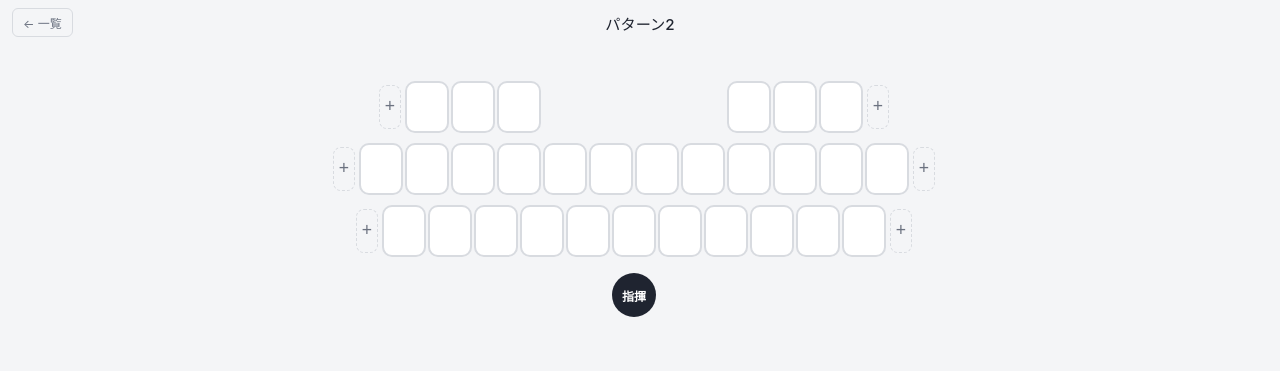
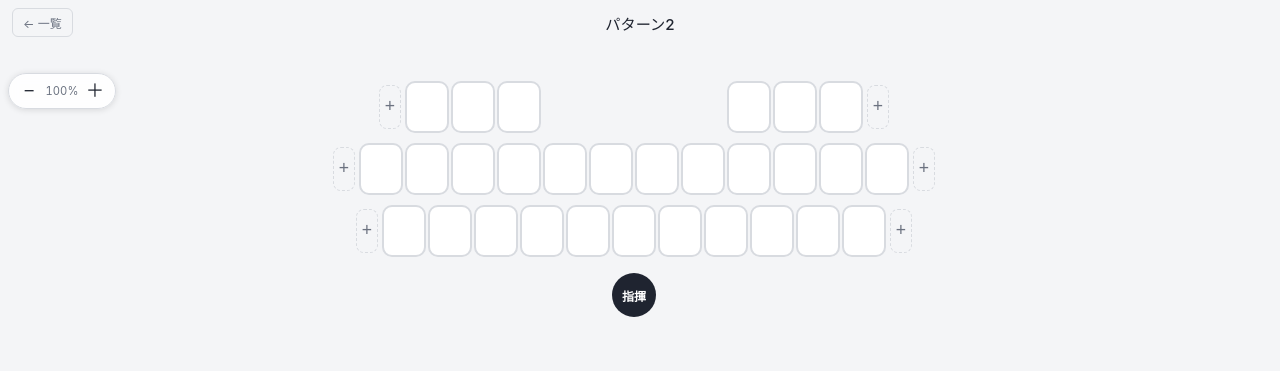
Before and after one commit to Kuro-Masa/order-maker, a React (Vite) app: page / in a window 1280 px wide. Both pictures are taken after a click on the button "＋ 新しいレイアウト". Shown: the top 371 px of the page. Built offline with nearby package versions, Linux system fonts and the light colour scheme.

Commit message:
Add zoom in/out controls to grid layout (upper-left)
Co-Authored-By: Claude Sonnet 4.6 <noreply@anthropic.com>

```diff
--- a/src/features/grid/GridView.tsx
+++ b/src/features/grid/GridView.tsx
@@ -1,4 +1,4 @@
-import { useRef, useLayoutEffect, type MouseEvent } from "react";
+import { useState, useRef, useLayoutEffect, type MouseEvent } from "react";
 import { rowShiftPx, showsCenterLine } from "../../state/patternHelpers";
 import { useApp } from "../../state/AppStoreContext";
 import { Row } from "./Row";
@@ -7,6 +7,7 @@ import { useGridLayout } from "./useGridLayout";
 
 export function GridView() {
   const { activePattern, mode, addLine, updateLinePos, toolbarMode, setSelectedEditRow } = useApp();
+  const [zoom, setZoom] = useState(1);
   const wrapRef = useRef<HTMLElement>(null);
   const gridRef = useRef<HTMLDivElement>(null);
   const cellsWrapRefs = useRef<(HTMLDivElement | null)[]>([]);
@@ -40,9 +41,35 @@ export function GridView() {
   const lastRow = activePattern.rows[activePattern.rows.length - 1];
   const lastShift = lastRow ? rowShiftPx(lastRow) : 0;
 
+  const zoomStep = 0.1;
+  const minZoom = 0.3;
+  const maxZoom = 1.5;
+
   return (
     <section className="gridWrap" ref={wrapRef}>
-      <div className="gridRows" ref={gridRef} onClick={handleGridClick}>
+      <div className="gridZoomControls">
+        <button
+          type="button"
+          className="gridZoomBtn"
+          aria-label="縮小"
+          disabled={zoom <= minZoom}
+          onClick={() => setZoom((z) => parseFloat(Math.max(minZoom, z - zoomStep).toFixed(1)))}
+        >−</button>
+        <span className="gridZoomLabel">{Math.round(zoom * 100)}%</span>
+        <button
+          type="button"
+          className="gridZoomBtn"
+          aria-label="拡大"
+          disabled={zoom >= maxZoom}
+          onClick={() => setZoom((z) => parseFloat(Math.min(maxZoom, z + zoomStep).toFixed(1)))}
+        >＋</button>
+      </div>
+      <div
+        className="gridRows"
+        ref={gridRef}
+        style={zoom !== 1 ? { transform: `scale(${zoom})`, transformOrigin: "top center" } : undefined}
+        onClick={handleGridClick}
+      >
         {activePattern.rows.map((row, r) => (
           <Row
             key={r}
--- a/src/index.css
+++ b/src/index.css
@@ -381,6 +381,59 @@ svg {
   overflow-x: auto;
   -webkit-overflow-scrolling: touch;
   margin-bottom: 14px;
+  position: relative;
+}
+
+.gridZoomControls {
+  position: absolute;
+  top: 8px;
+  left: 8px;
+  z-index: 20;
+  display: flex;
+  align-items: center;
+  gap: 2px;
+  background: color-mix(in srgb, var(--panel-bg, #fff) 88%, transparent);
+  backdrop-filter: blur(6px);
+  -webkit-backdrop-filter: blur(6px);
+  border: 1px solid var(--border, #ddd);
+  border-radius: 999px;
+  padding: 3px 6px;
+  box-shadow: 0 1px 6px rgba(0, 0, 0, 0.12);
+}
+
+.gridZoomBtn {
+  width: 28px;
+  height: 28px;
+  border-radius: 50%;
+  border: none;
+  background: transparent;
+  font-size: 1.15rem;
+  line-height: 1;
+  cursor: pointer;
+  display: flex;
+  align-items: center;
+  justify-content: center;
+  color: var(--text, #222);
+  padding: 0;
+  transition: background 0.12s;
+}
+
+.gridZoomBtn:hover:not(:disabled) {
+  background: var(--hover, rgba(0, 0, 0, 0.07));
+}
+
+.gridZoomBtn:disabled {
+  opacity: 0.35;
+  cursor: default;
+}
+
+.gridZoomLabel {
+  font-size: 0.7rem;
+  min-width: 34px;
+  text-align: center;
+  color: var(--muted, #888);
+  font-variant-numeric: tabular-nums;
+  user-select: none;
 }
 
 @media (min-width: 900px) {
```
